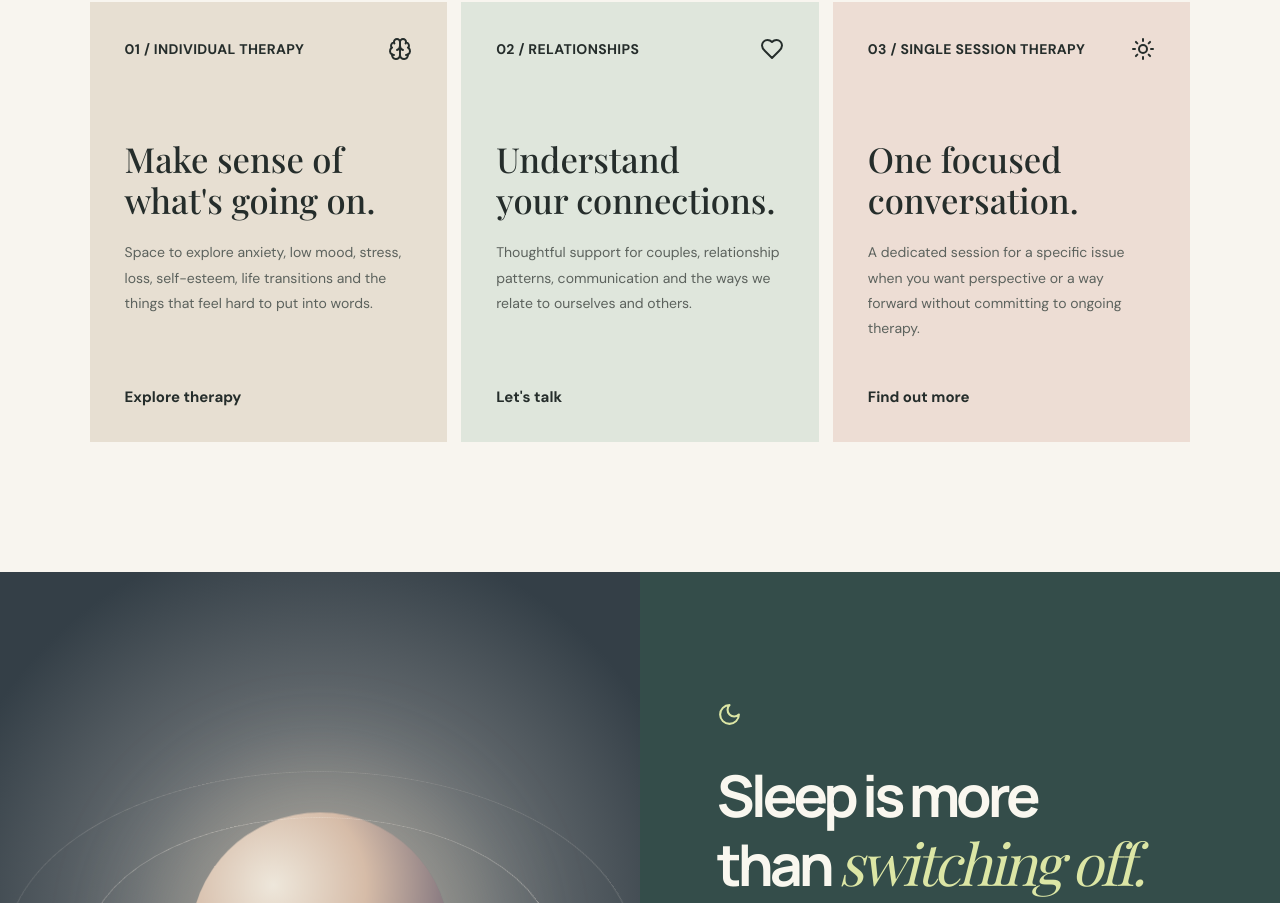
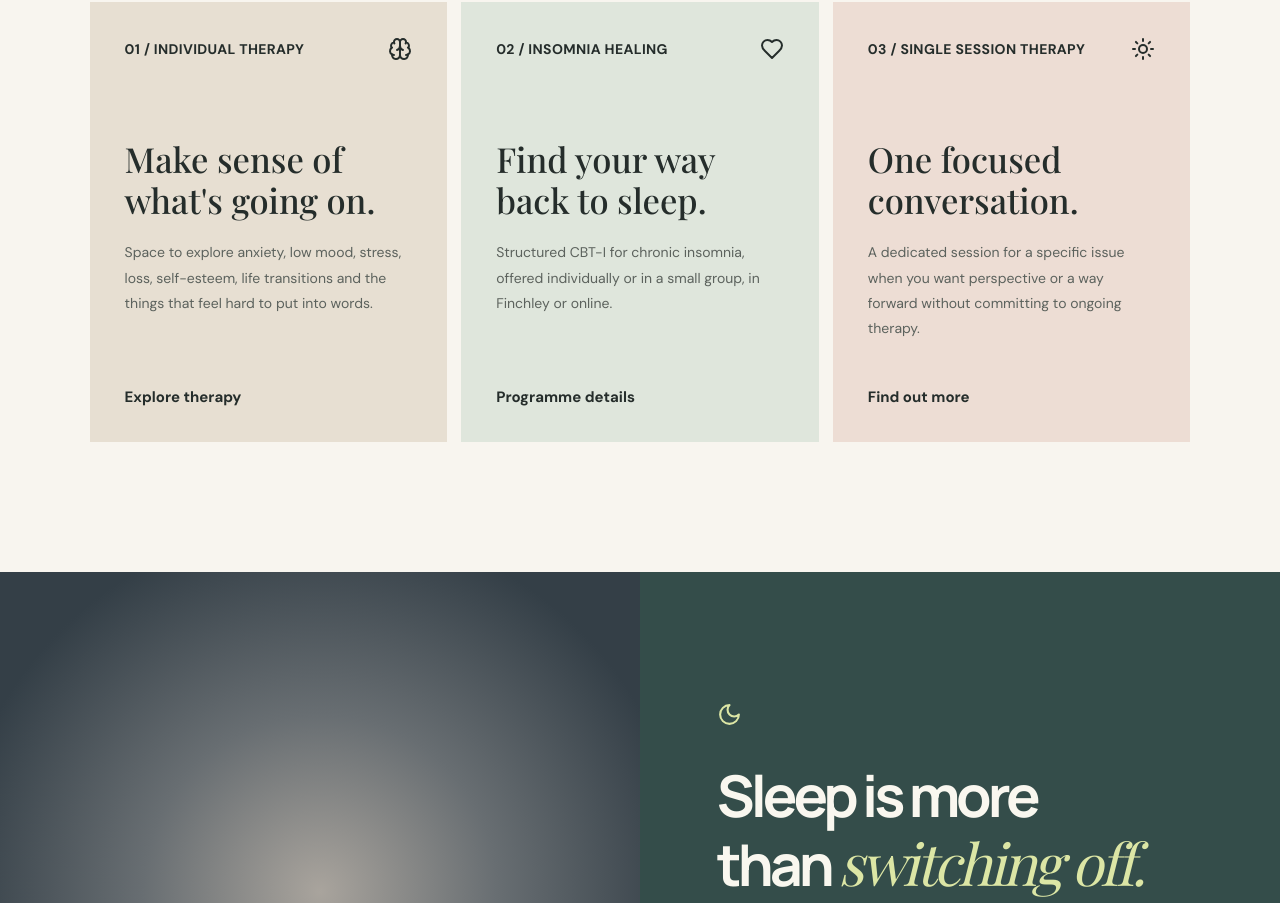
Before and after one commit to MarkDiamant/zehavah-handler-website, a Next.js app: page / in a window 1280 px wide. Shown: the part 1897-2800 px from the top of the page. Built offline with nearby package versions, Linux system fonts and the light colour scheme; a web font is replaced by a local one.

Commit message:
Correct homepage services, credentials and insomnia prominence; remove testimonials

```diff
--- a/app/page.jsx
+++ b/app/page.jsx
@@ -3,16 +3,14 @@ import SiteFooter from './components/SiteFooter';
 import {useEffect,useState} from 'react';
 import {ArrowUpRight,ArrowRight,Menu,X,Sun,Brain,Heart, Moon,MoveUpRight,Mail,Phone,MapPin,ChevronDown} from 'lucide-react';
 const mail='handler.zehavah@gmail.com';
-const testimonials=[["Zehavah is incredible. Calming, so knowledgeable and supportive. I cannot thank her enough.","R.H. · London"],["Zehavah’s sessions were life-changing. She delved deep into my psyche and helped me understand the cause of some of my long-standing self-destructive behaviours.","P.S. · London"],["Zehavah changed my life and I cannot thank her enough.","S.G. · London"],["When I developed sleep anxiety and night panic attacks, I thought that I would never have any control over my life again. I found Zehavah and from our first appointment I felt that I was in good hands.","R.G. · Gloucestershire"],["Zehavah was a true godsend, and I wouldn’t think twice about working with such a kind and empathetic therapist. You are in truly safe hands!","S.N. · London"]];
-const nav=[['Home','/'],['Your Therapy','/your-therapy'],['About Me','/about-me'],['Sleep','/sleep'],['Fees','/fees'],['Articles','/articles'],['Contact','/contact']];
+const nav=[['Home','/'],['Your Therapy','/your-therapy'],['About Me','/about-me'],['Insomnia Healing','/insomnia-healing'],['Fees','/fees'],['Articles','/articles'],['Contact','/contact']];
 function Reveal({children,className=''}){return <div className={'reveal '+className}>{children}</div>}
-export default function Home(){const[open,setOpen]=useState(false);const[review,setReview]=useState(0);useEffect(()=>{const observer=new IntersectionObserver(es=>es.forEach(e=>{if(e.isIntersecting){e.target.classList.add('visible');observer.unobserve(e.target)}}),{threshold:.12});document.querySelectorAll('.reveal').forEach(el=>observer.observe(el));return()=>observer.disconnect()},[]);return <><div className="preview">PRIVATE DESIGN PREVIEW · CONTENT AND DETAILS SUBJECT TO APPROVAL</div><header className="header"><a href="#" className="brand">zehavah<span>.</span><small>HANDLER THERAPY</small></a><nav className={open?'nav active':'nav'}>{nav.map(([t,h])=><a key={t} href={h} onClick={()=>setOpen(false)}>{t}</a>)}<a className="mobilecontact" href="/contact">Get in touch ↗</a></nav><a href="/contact" className="headcta">Let's talk </a><button aria-label="Toggle navigation" className="menubtn" onClick={()=>setOpen(!open)}>{open?<X/>:<Menu/>}</button></header>
-<main><section className="hero"><div className="hero-copy"><h1>Space to feel.<br/><em>Room to grow.</em></h1><p className="hero-lead">Thoughtful, individual therapy for the complexities of being human. A place to explore what matters, make sense of what feels difficult, and find your way forward.</p><div className="hero-actions"><a className="button dark" href="/contact">Start a conversation </a><a className="textlink" href="#approach">Explore my approach </a></div></div><div className="hero-visual"><div className="orbit-trail" aria-hidden="true"><span/><span/><span/></div><div className="hero-photo" role="img" aria-label="Warm architectural light and sculptural interior"/><div className="hero-stamp"><span>THERAPY THAT<br/>MEETS YOU<br/>WHERE YOU ARE.</span></div><div className="hero-vertical">A MORE PERSONAL WAY FORWARD ·</div></div></section>
+export default function Home(){const[open,setOpen]=useState(false);useEffect(()=>{const observer=new IntersectionObserver(es=>es.forEach(e=>{if(e.isIntersecting){e.target.classList.add('visible');observer.unobserve(e.target)}}),{threshold:.12});document.querySelectorAll('.reveal').forEach(el=>observer.observe(el));return()=>observer.disconnect()},[]);return <><div className="preview">PRIVATE DESIGN PREVIEW · CONTENT AND DETAILS SUBJECT TO APPROVAL</div><header className="header"><a href="#" className="brand">zehavah<span>.</span><small>HANDLER THERAPY</small></a><nav className={open?'nav active':'nav'}>{nav.map(([t,h])=><a key={t} href={h} onClick={()=>setOpen(false)}>{t}</a>)}<a className="mobilecontact" href="/contact">Get in touch ↗</a></nav><a href="/contact" className="headcta">Let's talk </a><button aria-label="Toggle navigation" className="menubtn" onClick={()=>setOpen(!open)}>{open?<X/>:<Menu/>}</button></header>
+<main><section className="hero"><div className="hero-copy"><h1>When things feel<br/><em>not quite right.</em></h1><p className="hero-lead">Psychotherapy, and specialist help with sleep. A safe, confidential space to talk things through, in Finchley, North West London, and online. I also offer Insomnia Healing, specialist treatment for chronic insomnia and sleep difficulties.</p><div className="hero-actions"><a className="button dark" href="/contact">Start a conversation </a><a className="textlink" href="/your-therapy">Explore therapy </a></div></div><div className="hero-visual"><div className="orbit-trail" aria-hidden="true"><span/><span/><span/></div><div className="hero-photo" role="img" aria-label="Warm architectural light and sculptural interior"/><div className="hero-vertical">A MORE PERSONAL WAY FORWARD ·</div></div></section>
 <section className="intro" id="approach"><div className="original-quote">“Be yourself; everyone else is already taken” <span>Oscar Wilde</span></div><Reveal><h2>Life isn't one-size-fits-all.<br/><i>Therapy shouldn't be either.</i></h2></Reveal><Reveal><div className="intro-bottom"><p>I'm Zehavah, an integrative psychotherapist. I believe the most meaningful work begins when you feel genuinely heard, understood and free to be yourself.</p><a href="#about" className="circle-link" aria-label="Meet Zehavah"></a></div></Reveal></section>
-<section className="services" id="therapy"><div className="drifting-words" aria-hidden="true">listen · understand · reconnect ·</div><div className="section-top"><div><p className="section-kicker">Find your way forward, at your pace</p><h2>Support for <i>real life.</i></h2></div><p>Different experiences. Different needs. An approach shaped around you.</p></div><div className="service-grid"><Reveal className="service-card one"><div className="service-index">01 / INDIVIDUAL THERAPY <Brain size={24}/></div><h3>Make sense of<br/>what's going on.</h3><p>Space to explore anxiety, low mood, stress, loss, self-esteem, life transitions and the things that feel hard to put into words.</p><a href="/contact">Explore therapy </a></Reveal><Reveal className="service-card two"><div className="service-index">02 / RELATIONSHIPS <Heart size={24}/></div><h3>Understand<br/>your connections.</h3><p>Thoughtful support for couples, relationship patterns, communication and the ways we relate to ourselves and others.</p><a href="/contact">Let's talk </a></Reveal><Reveal className="service-card three"><div className="service-index">03 / SINGLE SESSION THERAPY <Sun size={24}/></div><h3>One focused<br/>conversation.</h3><p>A dedicated session for a specific issue when you want perspective or a way forward without committing to ongoing therapy.</p><a href="/contact">Find out more </a></Reveal></div></section>
-<section className="sleep" id="sleep"><div className="sleep-art"><div className="sleep-orb"/><div className="sleep-ring ring1"/><div className="sleep-ring ring2"/><span className="sleep-art-label">THE SCIENCE & THE HUMAN SIDE OF SLEEP</span></div><div className="sleep-copy"><div className="sleep-icon"><Moon size={25}/></div><h2>Sleep is more<br/>than <i>switching off.</i></h2><p>When sleep becomes a struggle, it can affect everything. My specialist work brings together evidence-based CBT-i and a deeper understanding of the emotional and psychological patterns that can keep us awake.</p><p>Whether you're looking for focused insomnia support, psychotherapy, or a combination of both, we'll find the right approach together.</p><a className="button light" href="/contact">Explore sleep support </a><div className="sleep-note">CBT-i · INSOMNIA · SLEEP ANXIETY · INTEGRATIVE APPROACH</div></div></section>
-<section className="about" id="about"><div className="about-heading"><p className="section-kicker">Get to know the person behind the practice</p><h2>Professional expertise.<br/><i>Genuinely human.</i></h2></div><div className="about-content"><div className="about-graphic"><img className="zehavah-portrait" src="https://zehavahhandlertherapy.com/wp-content/uploads/2022/03/zehava-3.jpg" alt="Zehavah Handler" /><span>WARMTH. CURIOSITY. CONNECTION.</span></div><div className="about-text"><p className="big-copy">Hello, I'm Zehavah.</p><p>I'm an integrative psychotherapist working with adults, young people and couples, online and in person in Finchley, North West London.</p><p>My approach draws on psychodynamic, existential and cognitive behavioural therapies, adapting to what you need rather than expecting you to fit a particular model.</p><p>I am UKCP and BACP accredited, with specialist CBT-i training at the Royal London Hospital for Integrative Medicine and a Master's in Psychotherapy Studies.</p><div className="credentials"><span>UKCP</span><span>BACP</span><span>CBT-i</span><span>MA</span></div><a className="textlink" href="/about-me">Read my full background </a></div></div></section>
-<section className="quote" aria-label="Client feedback"><div className="quote-mark">“</div><div className="quote-stage" key={review}><blockquote>{testimonials[review][0]}</blockquote><span>{testimonials[review][1]}</span></div><div className="review-controls"><button onClick={()=>setReview((review+testimonials.length-1)%testimonials.length)} aria-label="Previous review">Previous</button><span>{review+1} / {testimonials.length}</span><button onClick={()=>setReview((review+1)%testimonials.length)} aria-label="Next review">Next</button></div></section>
+<section className="services" id="therapy"><div className="drifting-words" aria-hidden="true">listen · understand · reconnect ·</div><div className="section-top"><div><p className="section-kicker">Find your way forward, at your pace</p><h2>Support for <i>real life.</i></h2></div><p>Different experiences. Different needs. An approach shaped around you.</p></div><div className="service-grid"><Reveal className="service-card one"><div className="service-index">01 / INDIVIDUAL THERAPY <Brain size={24}/></div><h3>Make sense of<br/>what's going on.</h3><p>Space to explore anxiety, low mood, stress, loss, self-esteem, life transitions and the things that feel hard to put into words.</p><a href="/your-therapy">Explore therapy </a></Reveal><Reveal className="service-card two"><div className="service-index">02 / INSOMNIA HEALING <Heart size={24}/></div><h3>Find your way<br/>back to sleep.</h3><p>Structured CBT-I for chronic insomnia, offered individually or in a small group, in Finchley or online.</p><a href="/insomnia-healing">Programme details </a></Reveal><Reveal className="service-card three"><div className="service-index">03 / SINGLE SESSION THERAPY <Sun size={24}/></div><h3>One focused<br/>conversation.</h3><p>A dedicated session for a specific issue when you want perspective or a way forward without committing to ongoing therapy.</p><a href="/contact">Find out more </a></Reveal></div></section>
+<section className="sleep" id="sleep"><div className="sleep-art sleep-natural" role="img" aria-label="Quiet, peaceful landscape"/><div className="sleep-copy"><div className="sleep-icon"><Moon size={25}/></div><h2>Sleep is more<br/>than <i>switching off.</i></h2><p>When sleep becomes a struggle, it affects everything. Insomnia Healing is a specialist service for chronic insomnia: a structured CBT-I programme from a sleep psychotherapist, one to one or in a small group.</p><a className="button light" href="/insomnia-healing">Explore Insomnia Healing </a><div className="sleep-note">CBT-i · INSOMNIA · SLEEP ANXIETY · INTEGRATIVE APPROACH</div></div></section>
+<section className="about" id="about"><div className="about-heading"><p className="section-kicker">Get to know the person behind the practice</p><h2>Professional expertise.<br/><i>Genuinely human.</i></h2></div><div className="about-content"><div className="about-graphic"><img className="zehavah-portrait" src="https://zehavahhandlertherapy.com/wp-content/uploads/2022/03/zehava-3.jpg" alt="Zehavah Handler" /><span>WARMTH. CURIOSITY. CONNECTION.</span></div><div className="about-text"><p className="big-copy">Hello, I'm Zehavah.</p><p>I'm an integrative psychotherapist working with adults, online and in person in Finchley, North West London.</p><p>My approach draws on psychodynamic, existential and cognitive behavioural therapies, adapting to what you need rather than expecting you to fit a particular model.</p><p>I am a UKCP Registered Psychotherapist and BACP Senior Accredited member, with an MSc in Psychotherapy Studies. I am a member of the British Sleep Society and European Sleep Research Society, and an Associate Member of the Royal Society of Medicine. I also train other therapists in working with sleep in psychotherapy.</p><div className="credentials"><span>UKCP</span><span>BACP</span><span>CBT-i</span><span>MSc</span></div><a className="textlink" href="/about-me">Read my full background </a></div></div></section>
 <section className="insights" id="insights"><div className="section-top"><div><p className="section-kicker">Writing, research & reflections</p><h2>From the <i>journal.</i></h2></div><p>Explore Zehavah's existing writing on therapy, sleep and everyday life.</p></div><div className="insight-grid"><a href="/articles" className="insight-card"><div className="insight-art art-one"><span>FINDING<br/>BALANCE.</span></div><small>RELATIONSHIPS · 5 SEPTEMBER 2024</small><h3>The Seesaw: Finding Balance in Communication</h3><span className="insight-more">Read the article</span></a><a href="/articles" className="insight-card"><div className="insight-art art-two"><div className="circle-art"/></div><small>SLEEP · 12 FEBRUARY 2024</small><h3>Nurturing Tranquil Nights: A Guide to Sleep Wellness</h3><span className="insight-more">Read the article</span></a></div><a href="/articles" className="button dark journal-all">Explore all articles</a></section>
 <section className="contact" id="contact"><h2>Let's start with<br/><i>a conversation.</i></h2><p>Finding the right therapist is personal. If you'd like to explore working together, I'd be glad to hear from you.</p><div className="contact-actions"><a className="button light" href={'mailto:'+mail+'?subject=Therapy%20enquiry'}>Send an enquiry </a><a className="contact-phone" href="tel:+447385136779"><Phone size={18}/> 07385 136 779</a></div><div className="contact-loc"><MapPin size={17}/> Finchley, London · Online across the UK</div></section></main>
 <SiteFooter/></>}
```
